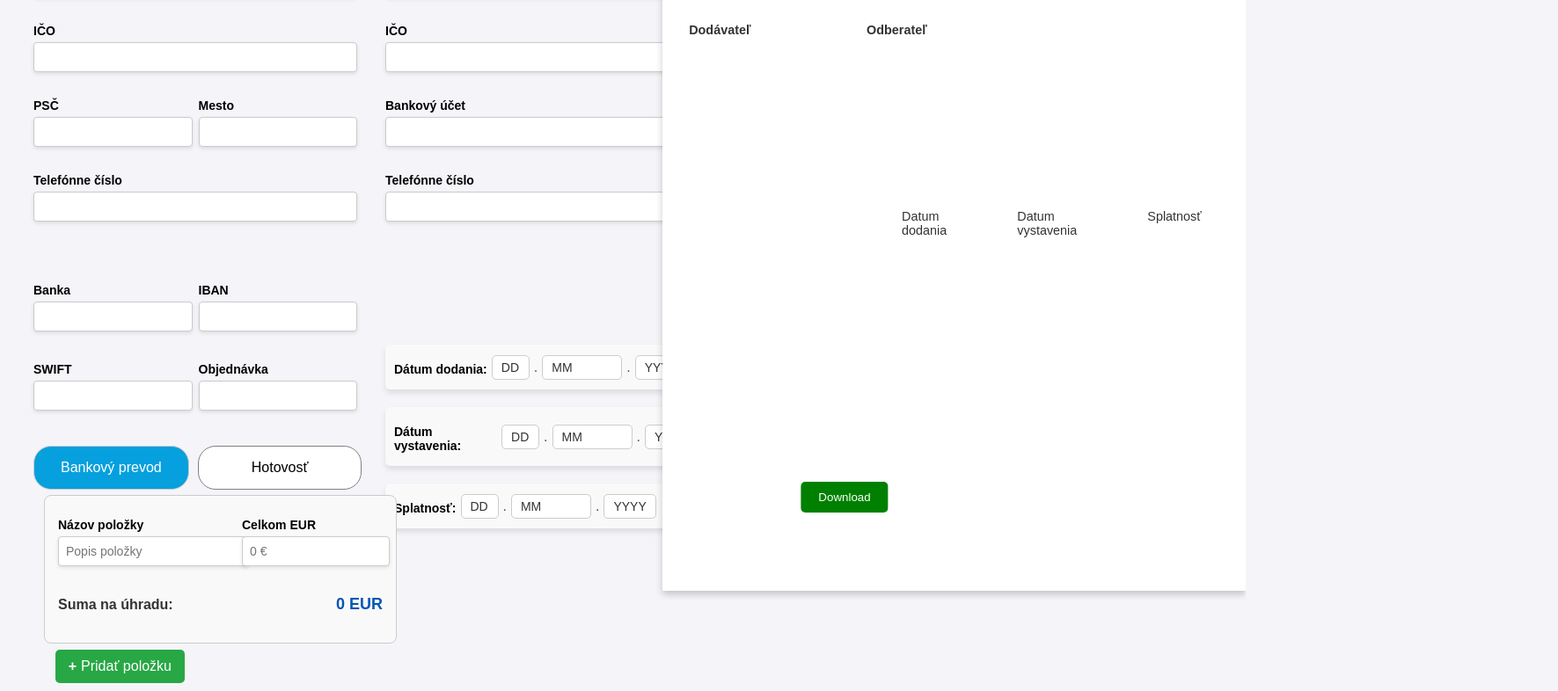
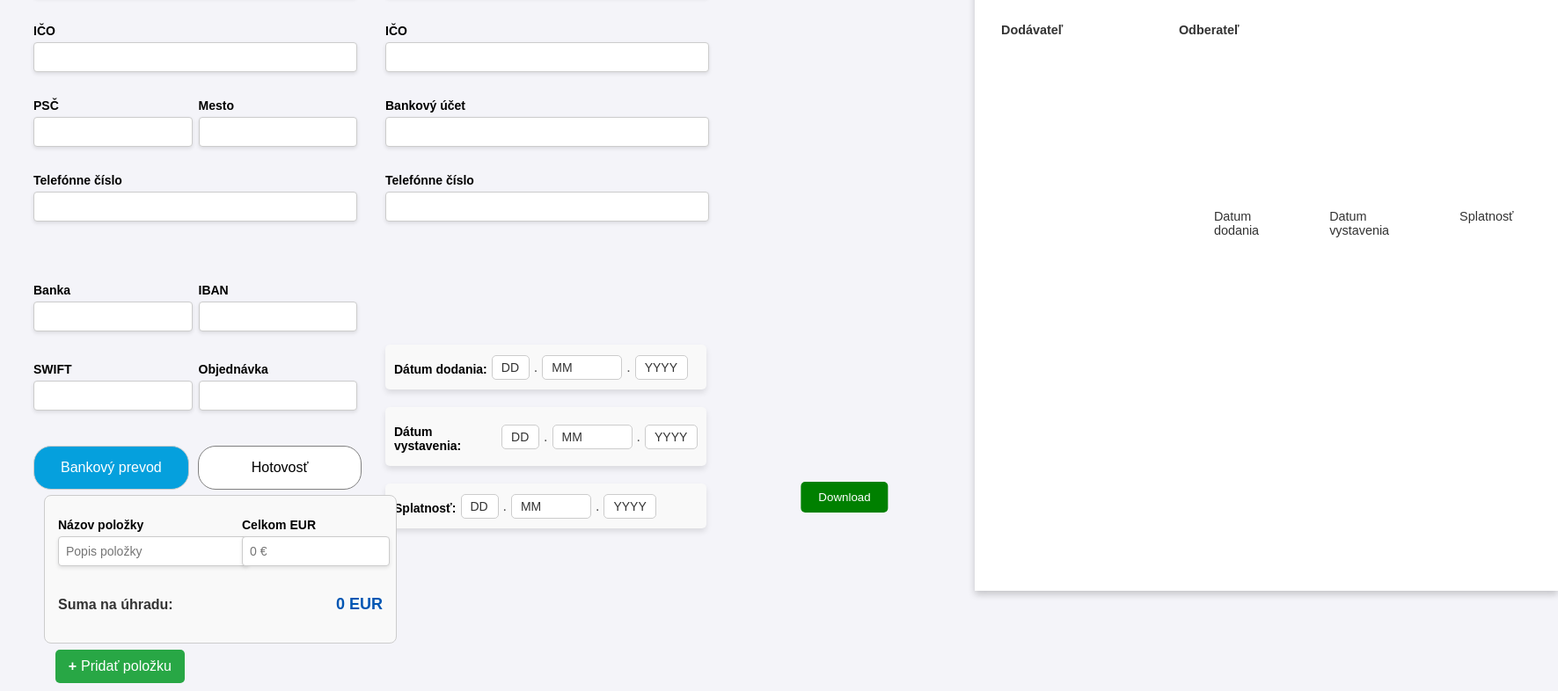
Before and after one commit to puncika/interactive_invoice_project, a website: page index.html in a window 1280 px wide. Shown: the part 167-953 px from the top of the page at 88% size, 1771 px wide, since content can reach past the window. Drawn offline with nearby package versions, Linux system fonts and the light colour scheme.

Commit message:
Small editing in preview section - (Download button and A4 page)

```diff
--- a/preview.css
+++ b/preview.css
@@ -14,7 +14,7 @@
     color: #333;
     font-size: 0.9em;
     position: relative;
-    left: 55%; /* Posunie na polovicu šírky rodiča */
+    left: 1050px; /* Posunie na polovicu šírky rodiča */
     bottom: 700px;
 }
 
```
